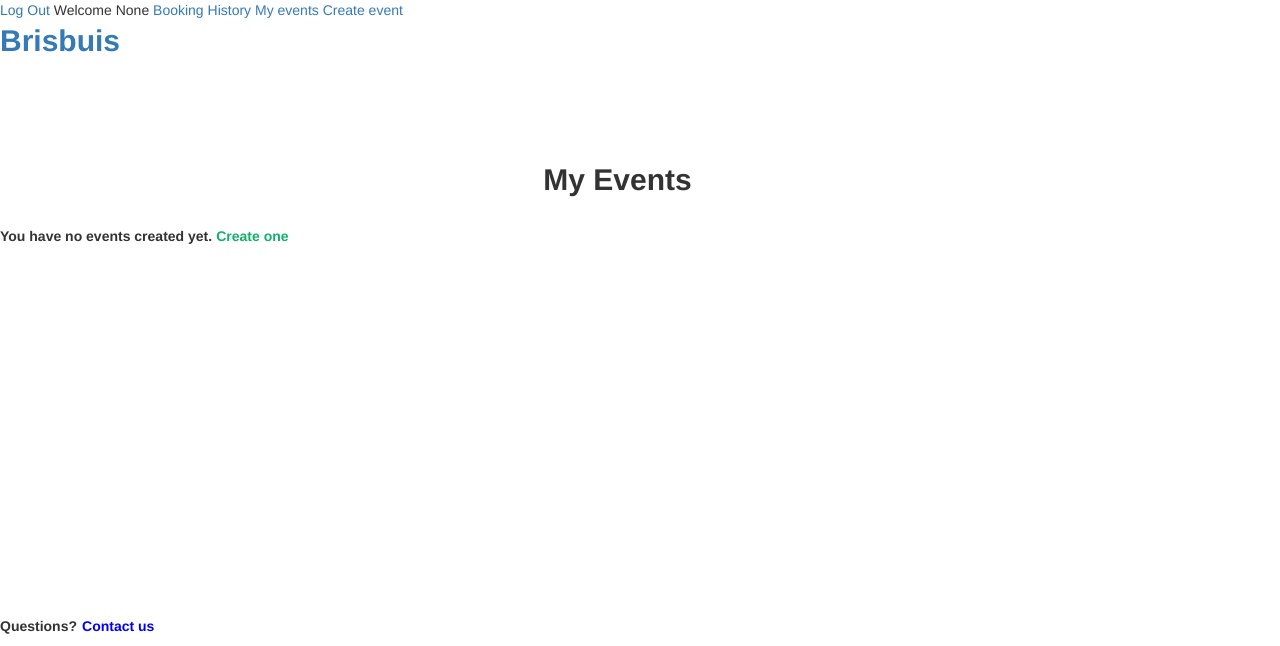
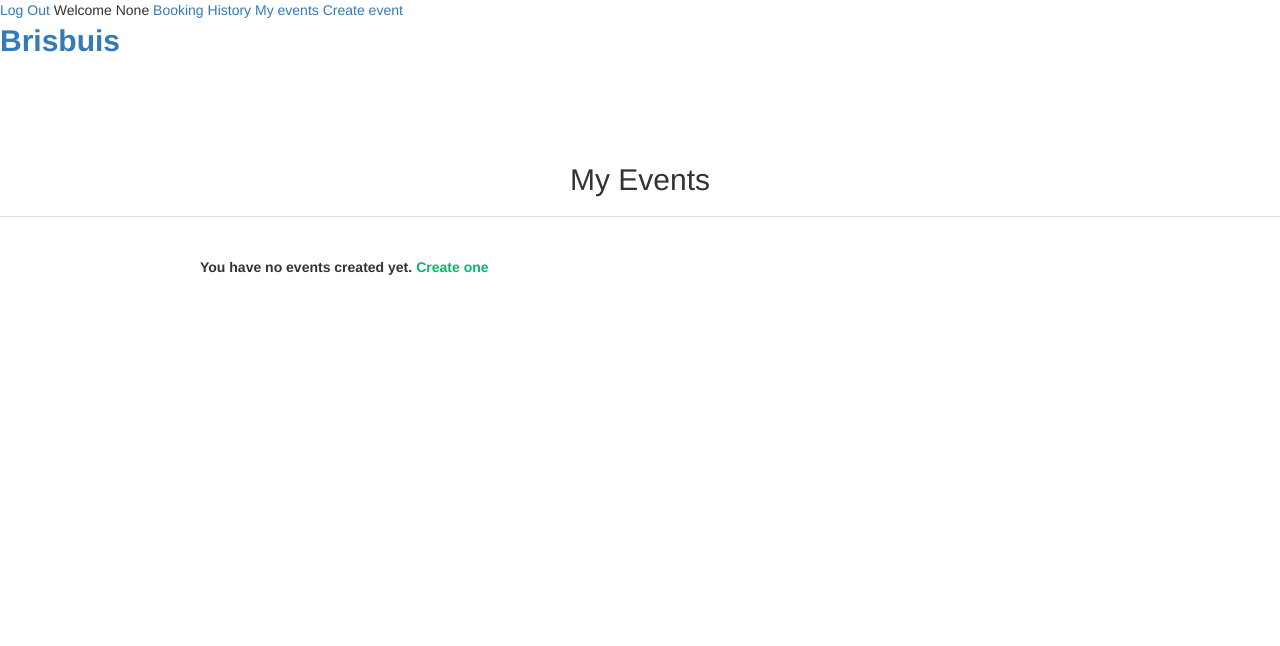
Before and after one commit to katharinalisa/Business-Events-Site, a Flask app: template projectfile/website/templates/myevents.html in a window 1280 px wide. Shown: the top 646 px of the page. Run offline with Flask 3, Linux system fonts and the light colour scheme; the template is opened without the code that fills it, so the values that code supplies are empty; the visitor is signed in with stand-in values (Sample User, id 1); parts of the project's set-up code (start-up, migrations or seed data) failed here and were passed over; some libraries are stand-ins or nearby versions.

Commit message:
Update myevents.html

```diff
--- a/projectfile/website/templates/myevents.html
+++ b/projectfile/website/templates/myevents.html
@@ -2,28 +2,31 @@
 {% block header %}
 {% endblock %}
 {% block content %}
+<form method="GET">
 <body>
     <br><br><br><br>
-    <div class="margin-content">
-    <h2 style="text-align:center;font-weight:bold;margin-left:-45px">My Events</h2>
+    <h2 style="text-align:center;">My Events</h2>
+    <hr style="border-color:grey;">
     <br>
-    <div class="content">
      {% if events %}
+     <div class="scrollmenu">
         {% for event in events %}
-        <a href="content-page.html">
+        <a href="{{ url_for('event.content', event_id=event.event_id) }}">
             <div class="wrap">
                 <div id="card">
                 <div class="images"> <img src="{{ event.image }}" style="width:260px;height:130px;"></div>
                     <p class="event-title-i">{{ event.event_name }}</p>
                     <p class="event-location">{{ event.street }} {{ event.suburb }} {{ event.postcode }} {{ event.state }}</p>
                     <p class="event-price">{{ event.price }}</p>
-                    <p class="event-date">{{ event.date }} {{ event.starttime }}</p>
+                    <p class="event-date">{{ event.date }} {{ event.starttime }} - {{ event.endtime }}</p>
                 </div>
             </div>
         </a>
         {% endfor %}
-     {% else %}
      <table>
+     </div>
+    {% else %}
+    <table style="margin-left:200px;">
         <tr>
             <th><p>You have no events created yet.</p></th>
             <th style="width:4px;"></th>
```
